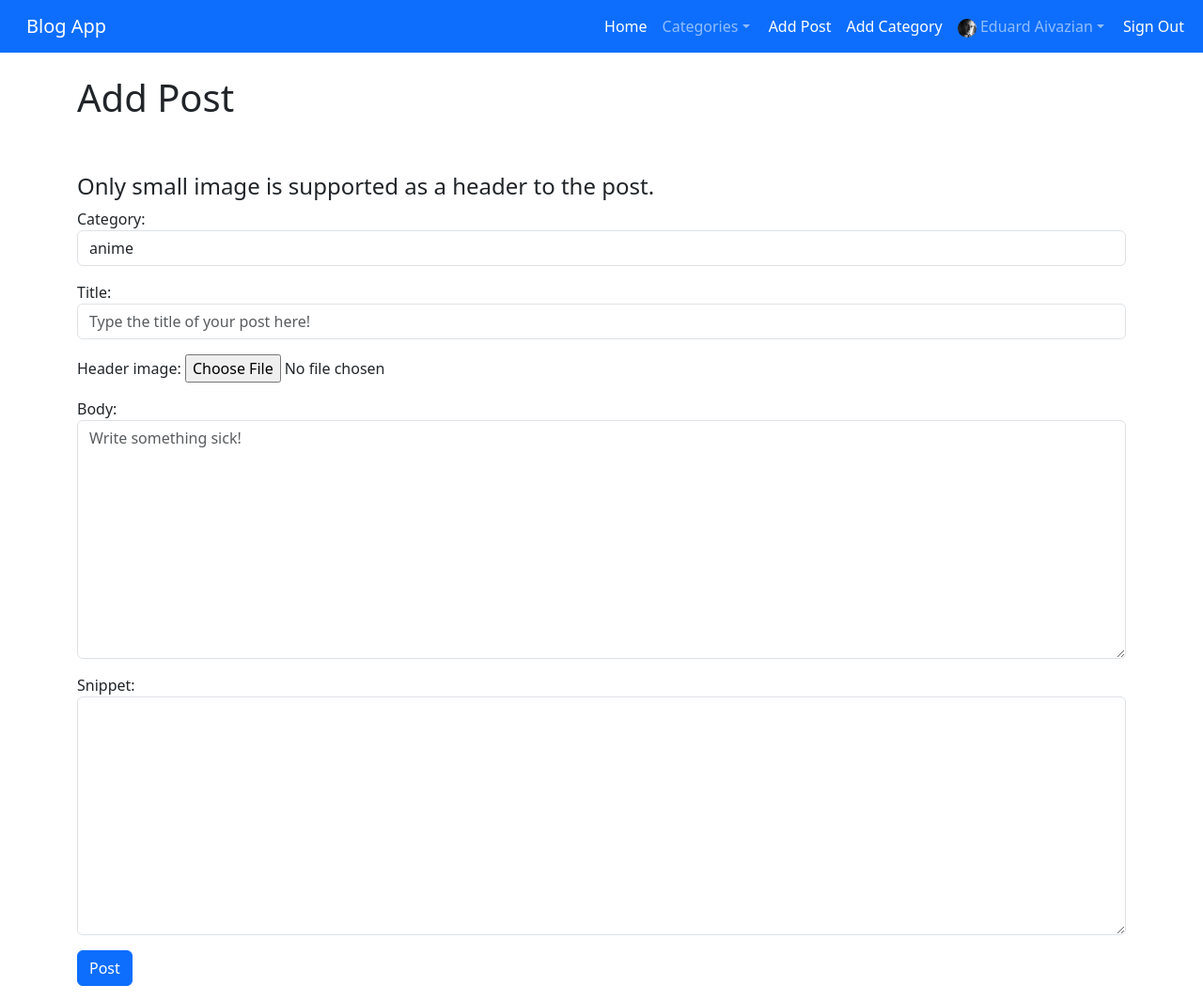
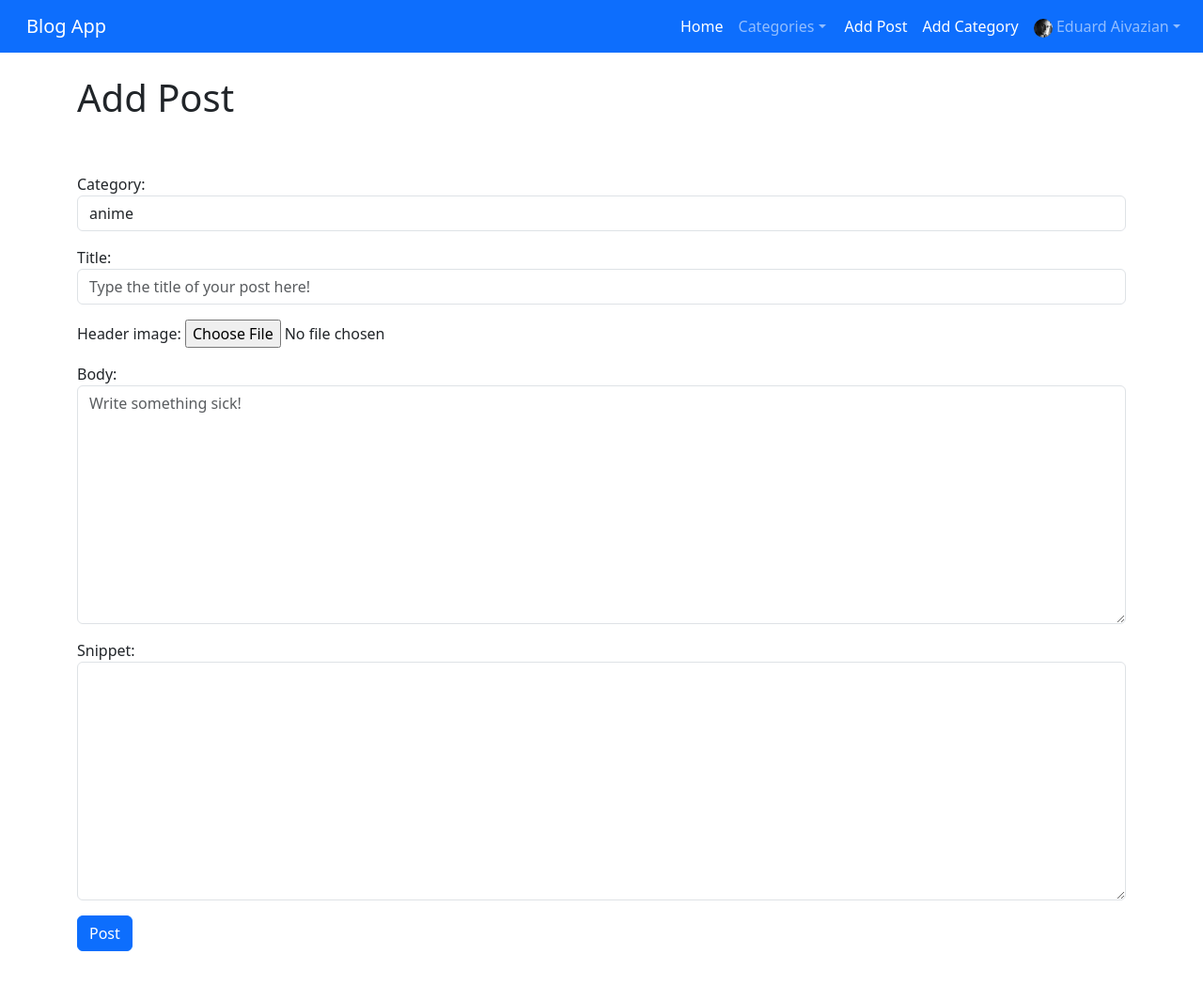
Before and after one commit to Th3VaultDweller/Django-Blog-App, a Django app: page /add_post/ in a window 1280 px wide. Shown: the whole page at 94% size. After the commit the page ends 1012 px from the top, so only its background shows below. Run offline with Django 4.2, Linux system fonts and the light colour scheme; a user stored in the database is signed in; data comes from the database, SQL or seed files in the repository; some libraries are stand-ins or nearby versions.

Commit message:
Minor tweaks

```diff
--- a/blogs/templates/add_post.html
+++ b/blogs/templates/add_post.html
@@ -12,7 +12,6 @@ Blog App - Create a New Blog Post {{ post.title }}
     <br/><br/>
     <div class="mb-3">
         <form method="POST" enctype="multipart/form-data">
-            <h4>Only small image is supported as a header to the post.</h4>
             {% csrf_token %}
             {{ form.media }}
             {{ form.as_p }}
--- a/blogs/templates/base.html
+++ b/blogs/templates/base.html
@@ -79,12 +79,11 @@
                       href="{% url 'edit_profile_page' user.userprofile.id %}">Edit Info</a></li>
                     <li><a class="dropdown-item"
                       href="{% url 'edit_profile' %}">Edit Settings</a></li>
+                    <li><a class="dropdown-item"
+                        href="{% url 'logout' %}">
+                          Sign Out</a>
+                    </li>
                   </ul>
-                </li>
-
-                <li class="nav-item">
-                  <a class="nav-link active" href="{% url 'logout' %}">
-                    Sign Out</a>
                 </li>
 
               {% else %}
```
Also changed, not shown: media/images/566851-dishonored-video.jpg (added), media/images/dishonored-arkane-20-years-4k-ov.jpg (added).
